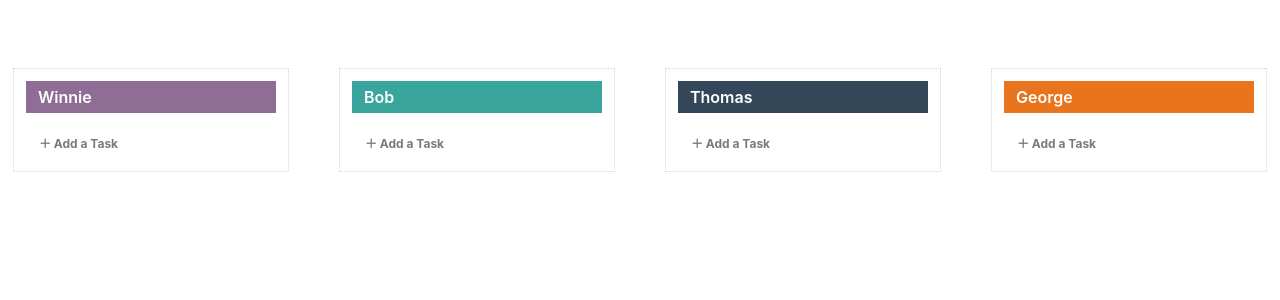
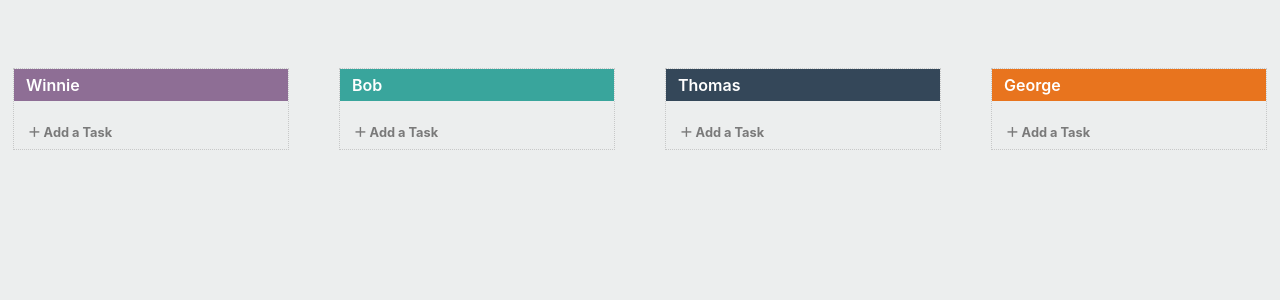
Before and after one commit to angelocordon/kanban-vue, a Vue app: page / in a window 1280 px wide. Shown: the top 300 px of the page. Built offline with nearby package versions, Linux system fonts and the light colour scheme.

Commit message:
Fix up configuration files
Fix up issues based on ESLint rules.
Update ESLint rules.

```diff
--- a/index.html
+++ b/index.html
@@ -4,12 +4,6 @@
     <meta charset="utf-8" />
     <meta name="viewport" content="width=device-width,initial-scale=1.0" />
     <title>KanbanVue - a frontend project by Angelo Cordon</title>
-    <!--
-      <link
-        rel="stylesheet"
-        href="https://cdnjs.cloudflare.com/ajax/libs/bulma/0.7.2/css/bulma.min.css"
-      />
-    -->
   </head>
 
   <body>
--- a/package.json
+++ b/package.json
@@ -73,6 +73,10 @@
     "node": ">= 6.0.0",
     "npm": ">= 3.0.0"
   },
-  "browserslist": ["> 1%", "last 2 versions", "not ie <= 8"],
+  "browserslist": [
+    "> 1%",
+    "last 2 versions",
+    "not ie <= 8"
+  ],
   "keywords": []
 }
--- a/src/App.vue
+++ b/src/App.vue
@@ -10,26 +10,24 @@
 </template>
 
 <script>
-import TaskColumn from "./components/TaskColumn.vue";
+import TaskColumn from './components/TaskColumn';
 
 export default {
-  name: "App",
+  name: 'App',
   components: { TaskColumn },
   data() {
     return {
       projectOwners: [
-        { name: "Winnie", color: "#8e6e95" },
-        { name: "Bob", color: "#39a59c" },
-        { name: "Thomas", color: "#344759" },
-        { name: "George", color: "#e8741e" }
+        { name: 'Winnie', color: '#8e6e95' },
+        { name: 'Bob', color: '#39a59c' },
+        { name: 'Thomas', color: '#344759' },
+        { name: 'George', color: '#e8741e' }
       ]
     };
   }
 };
 </script>
 
-<style>
-html {
-  background-color: #eceeee;
-}
+<style lang="scss">
+  html { background-color: #eceeee }
 </style>
--- a/src/components/TaskColumn.vue
+++ b/src/components/TaskColumn.vue
@@ -11,11 +11,10 @@
 
 <script>
 export default {
-  name: "task-column",
+  name: 'task-column',
   props: { columnOwner: String, columnColor: String },
-
   computed: {
-    columnHeaderStyle: function() {
+    columnHeaderStyle() {
       return { backgroundColor: this.columnColor };
     }
   }
```
Also changed, not shown: src/main.js (+5 -5 lines), .eslintrc.js, 1 other file (tests, documents, lock files or other folders).
